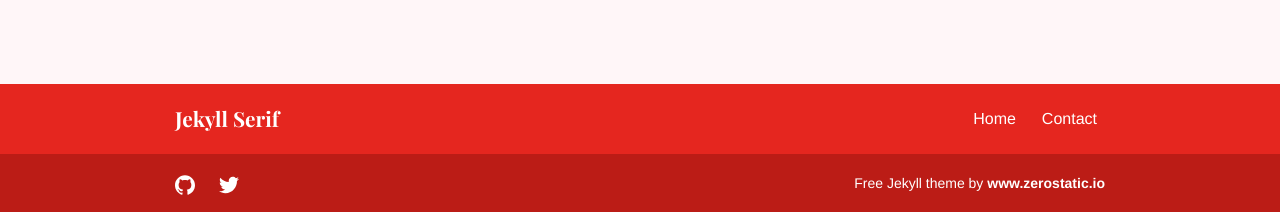
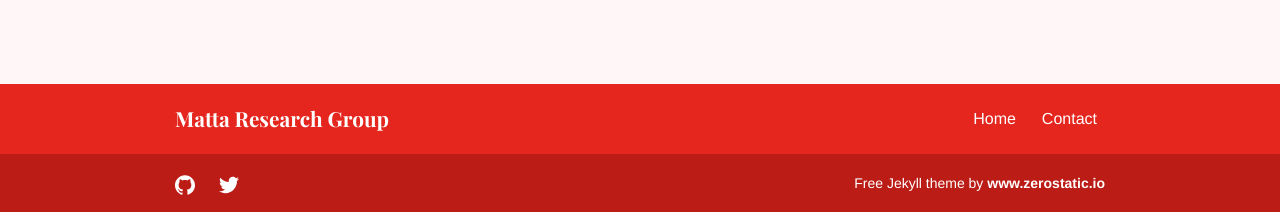
Before and after one commit to matta-research-group/matta-research-group.github.io, a Jekyll site: the page built from index.md, in a window 1280 px wide. Shown: the part 1706-1918 px from the top of the page. Built offline with Jekyll 4.4.1, drawn with Linux system fonts in a browser that asks for light colours.

Commit message:
Update _config.yml

```diff
--- a/_config.yml
+++ b/_config.yml
@@ -1,7 +1,7 @@
 url: https://matta-research-group.github.io # the base hostname & protocol for your site
 baseurl:  # the subpath of your site, e.g. /blog/
 permalink: pretty
-title: 'Jekyll Serif'
+title: 'Matta Research Group'
 
 logo:
   mobile: "images/logo/logo-mobile.svg"
```
